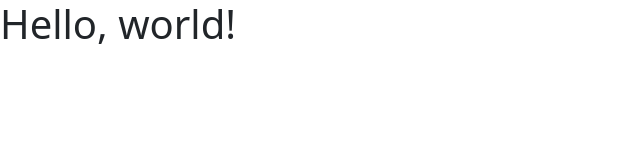
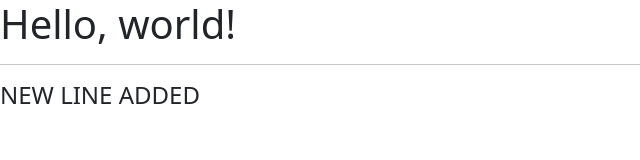
Before and after one commit to ntscoder/demo1, a plain HTML site: page index.html in a window 1280 px wide. Shown: the whole page, without its empty margins (0-640 px from the left). Drawn offline with nearby package versions, Linux system fonts and the light colour scheme.

Commit message:
Update index.html_20241102_0359

```diff
--- a/index.html
+++ b/index.html
@@ -8,6 +8,8 @@
   </head>
   <body>
     <h1>Hello, world!</h1>
+    <hr>
+    <h4>NEW LINE ADDED</h4>
     <script src="https://cdn.jsdelivr.net/npm/bootstrap@5.3.2/dist/js/bootstrap.bundle.min.js" integrity="sha384-C6RzsynM9kWDrMNeT87bh95OGNyZPhcTNXj1NW7RuBCsyN/o0jlpcV8Qyq46cDfL" crossorigin="anonymous"></script>
   </body>
 </html>
```
